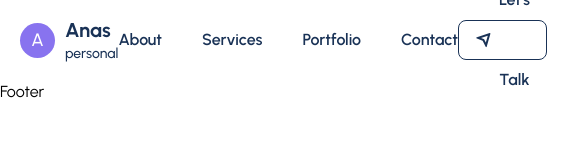
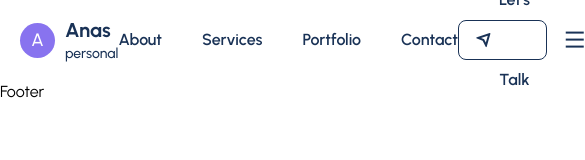
Before and after one commit to Anastulimat/react-tailwind-portfolio, a React (Create React App) app: page / in a window 390 px wide. Shown: the top 160 px of the page, 585 px wide, since content can reach past the window. Built offline with nearby package versions, Linux system fonts and the light colour scheme.

Commit message:
chore: add mobile menu icon

```diff
--- a/src/components/Header/Header.jsx
+++ b/src/components/Header/Header.jsx
@@ -66,6 +66,10 @@ const Header = () => {
                         <button className="flex items-center gap-2 text-smallTextColor font-[600] border border-solid border-smallTextColor py-2 px-4 rounded-[8px] max-h-[40px] hover:bg-smallTextColor hover:text-white hover:font-[500] ease-in duration-300">
                             <i className="ri-send-plane-line"></i> Let's Talk
                         </button>
+
+                        <span className="text-2xl text-smallTextColor md:hidden cursor-pointer">
+                            <i className="ri-menu-line"></i>
+                        </span>
                     </div>
                     {/*========= MENU RIGHT END =========*/}
                 </div>
```
